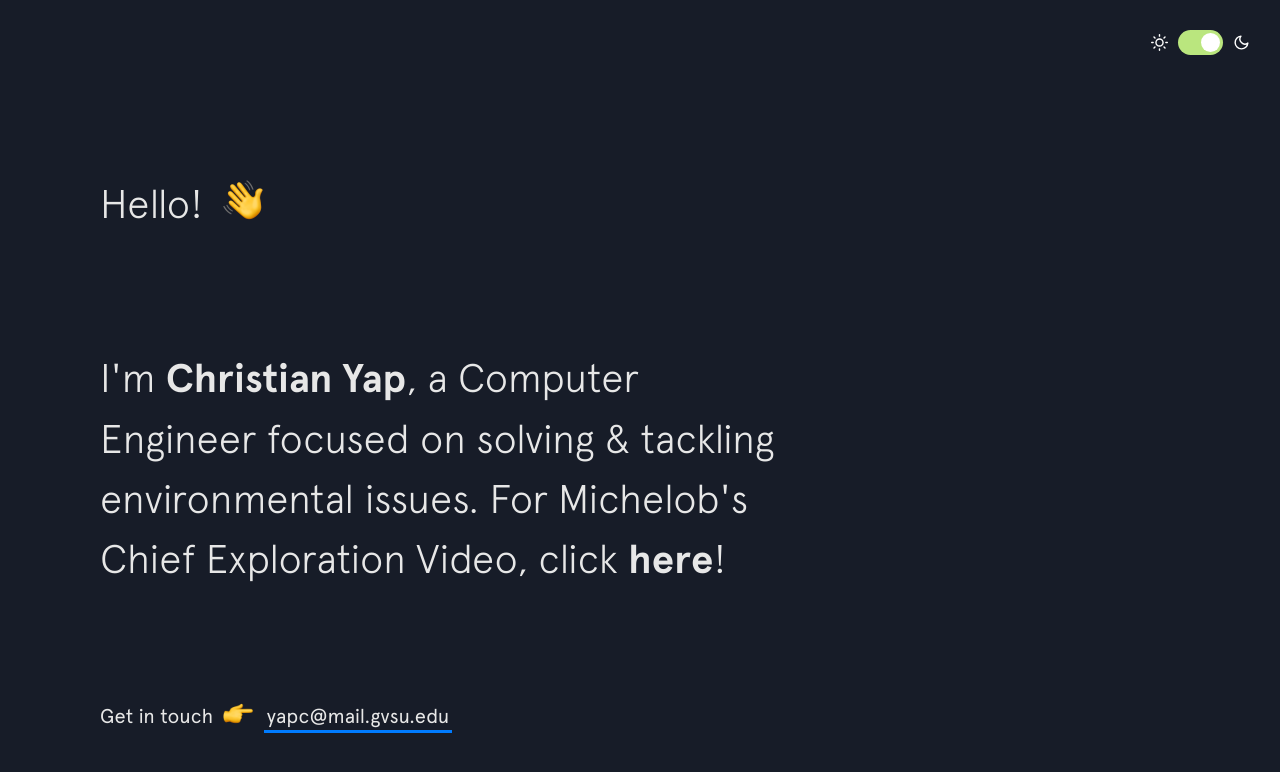
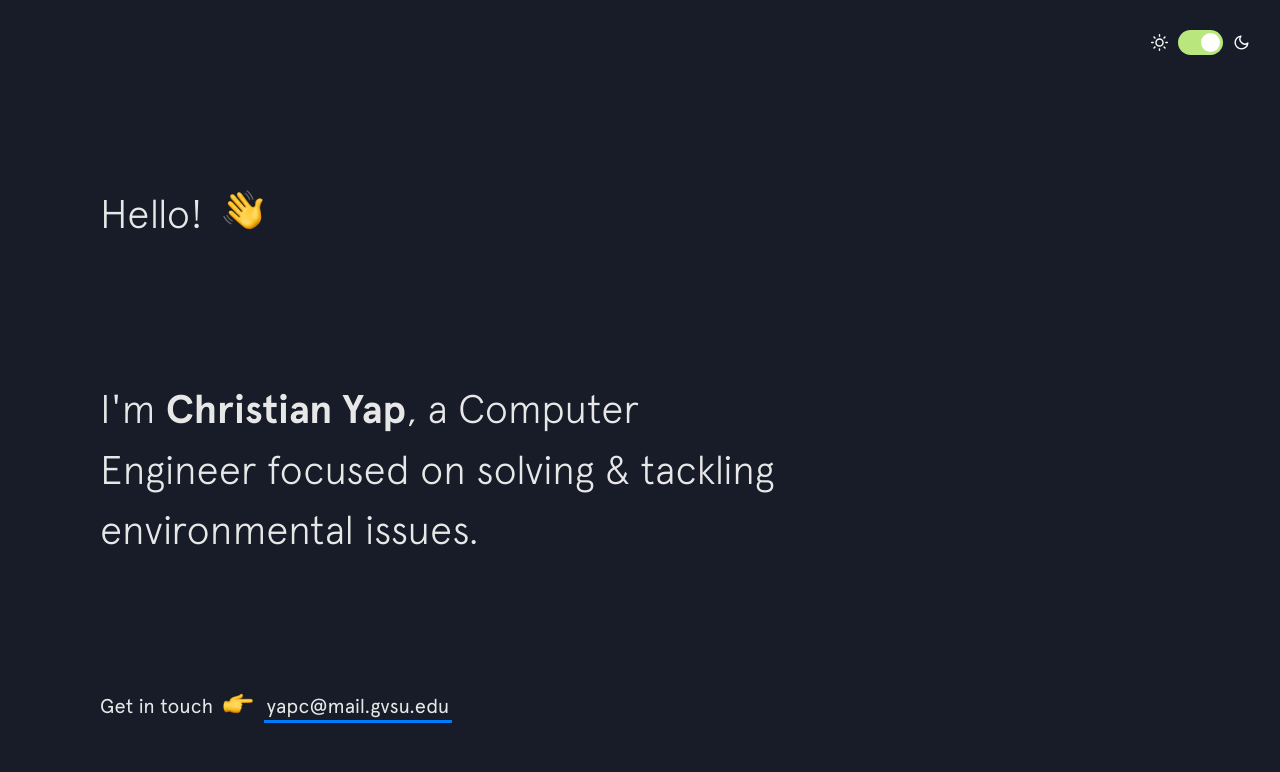
Before and after one commit to ChristianYap/ChristianYap, a Jekyll site: the page built from index.html, in a window 1280 px wide and 900 px high. Shown: the top 772 px of the window. Built offline with Jekyll 4.4.1, drawn with Linux system fonts in a browser that asks for light colours; nearby versions of some CDN libraries.

Commit message:
Update intro.html

```diff
--- a/_includes/intro.html
+++ b/_includes/intro.html
@@ -5,7 +5,6 @@
 
   <h2 class="intro__tagline">I'm
     <span class="name">Christian Yap</span>, a Computer Engineer focused on solving &amp; tackling environmental issues.
-    For Michelob's Chief Exploration Video, click <a href="https://www.youtube.com/watch?v=mA4HurLFTXo&ab_channel=ChristianYap">here</a>!
     <span class="emoji sunglasses"></span>
   </h2>
 
```
